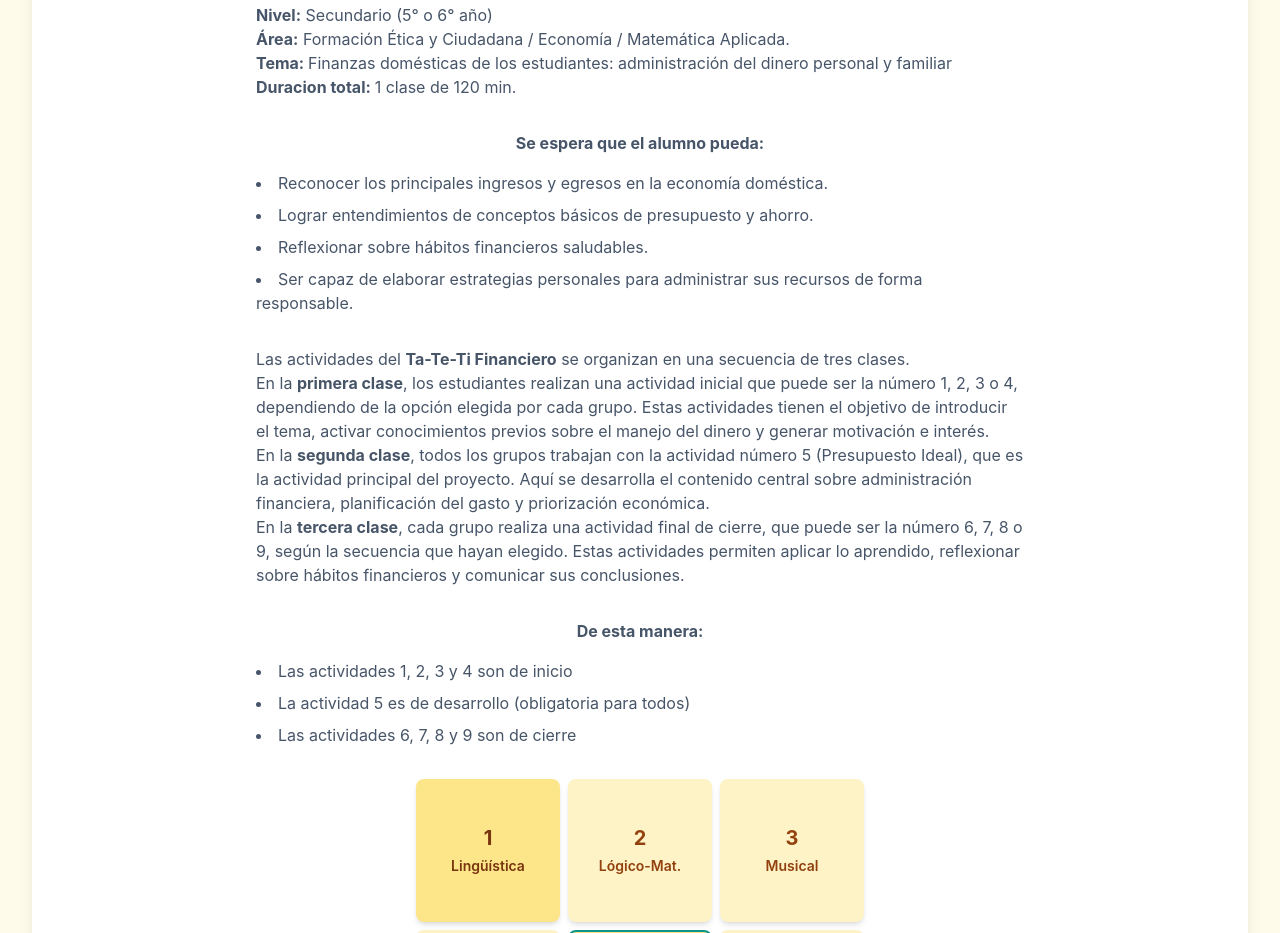
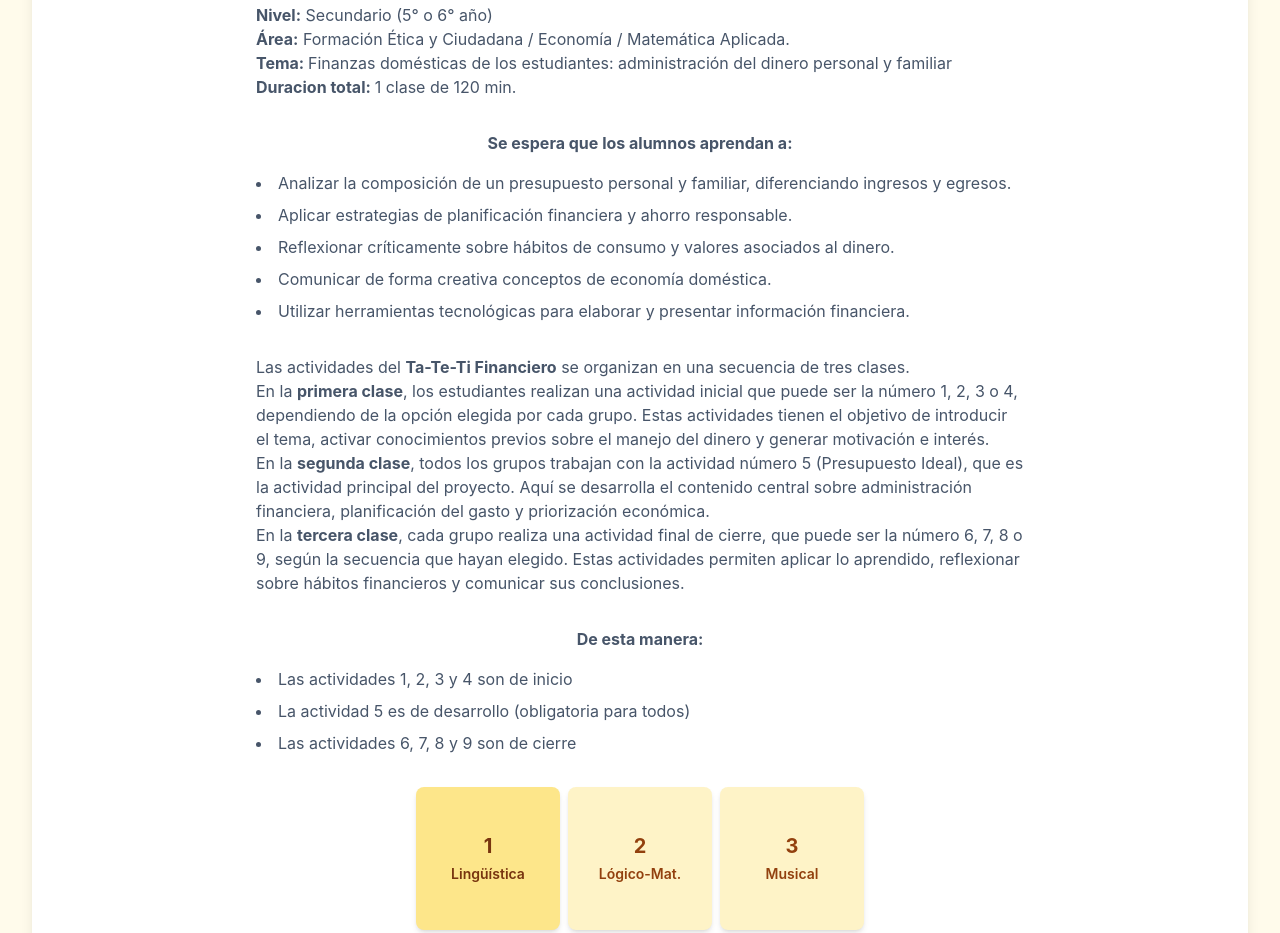
Before and after one commit to Athan98/final_mod-5_didactica-general, a plain HTML site: page index.html in a window 1280 px wide. Shown: the part 3069-4002 px from the top of the page. Drawn offline with nearby package versions, Linux system fonts and the light colour scheme.

Commit message:
Actualiza contenido de index.html

```diff
--- a/index.html
+++ b/index.html
@@ -281,12 +281,14 @@
                 </p>
 
                 <div class="text-center text-slate-600 mb-8 max-w-3xl mx-auto">
-                    <b>Se espera que el alumno pueda:</b>
+                    <b>Se espera que los alumnos aprendan a:</b>
                     <ul class="list-disc list-inside text-left mt-4 space-y-2">
-                        <li>Reconocer los principales ingresos y egresos en la economía doméstica.</li>
-                        <li>Lograr entendimientos de conceptos básicos de presupuesto y ahorro.</li>
-                        <li>Reflexionar sobre hábitos financieros saludables.</li>
-                        <li>Ser capaz de elaborar estrategias personales para administrar sus recursos de forma responsable.</li>
+                        <li>Analizar la composición de un presupuesto personal y familiar, diferenciando ingresos y
+                            egresos.</li>
+                        <li>Aplicar estrategias de planificación financiera y ahorro responsable.</li>
+                        <li>Reflexionar críticamente sobre hábitos de consumo y valores asociados al dinero.</li>
+                        <li>Comunicar de forma creativa conceptos de economía doméstica.</li>
+                        <li>Utilizar herramientas tecnológicas para elaborar y presentar información financiera.</li>
                     </ul>
                 </div>
 
```
